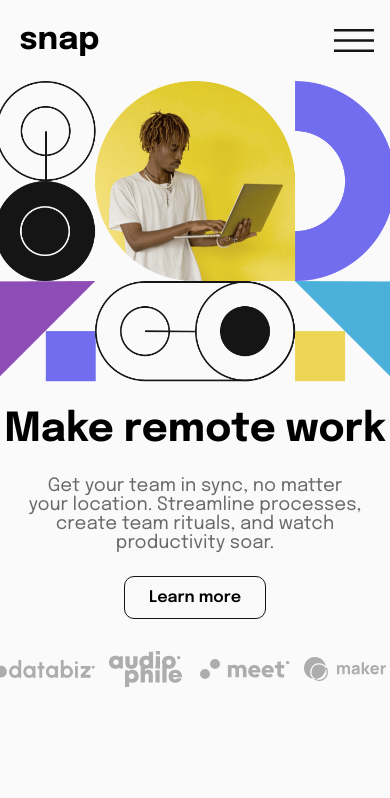
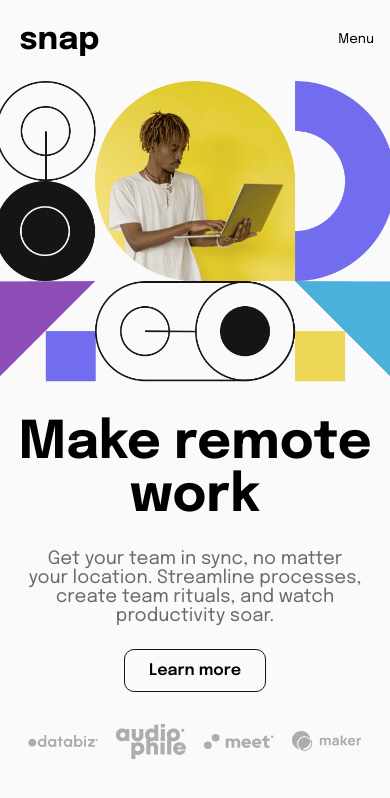
Before and after one commit to LorryAfriyie/intro-section-with-dropdown-navigation, a React (Vite) app: page / in a window 390 px wide. Shown: the top 798 px of the page. Built offline with nearby package versions, Linux system fonts and the light colour scheme.

Commit message:
Code refactor
Adjusting menu style in mobile view.

```diff
--- a/src/components/Navbar.jsx
+++ b/src/components/Navbar.jsx
@@ -51,12 +51,13 @@ export const Navbar = () => {
         className="navbar__open"
         aria-expanded="false"
       >
-        <img
+        <span>Menu</span>
+        {/*  <img
           src="/images/icon-menu.svg"
           alt="open-button"
           width={"40"}
           height={"24"}
-        />
+        /> */}
       </button>
 
       <div
--- a/src/scss/hero.scss
+++ b/src/scss/hero.scss
@@ -9,6 +9,10 @@
     @media (min-width: 40em) {
       grid-template-columns: repeat(2, 1fr);
       gap: 3rem;
+    }
+
+    @media (max-width: 55em) {
+      margin: 0 2.25rem 0 2.25rem;
     }
   }
 
@@ -31,6 +35,10 @@
     @media (width < 40em) {
       font-size: 2.5rem;
       text-align: center;
+    }
+
+    @media (max-width: 55em) {
+      font-size: 3.25rem;
     }
   }
 
@@ -69,6 +77,17 @@
 
   &__client-grid {
     margin-top: auto;
+    display: grid;
+    grid-template-columns: repeat(4, 1fr);
+    place-items: center;
+
+    @media (max-width: 35em) {
+      margin: 0 1.5rem 0 1.5rem;
+
+      img {
+        width: 70px;
+      }
+    }
   }
 
   &__img-container {
@@ -92,10 +111,4 @@
       }
     }
   }
-
-  &__client-grid {
-    display: grid;
-    grid-template-columns: repeat(4, 1fr);
-    place-items: center;
-  }
 }
--- a/src/scss/main.scss
+++ b/src/scss/main.scss
@@ -28,6 +28,9 @@ body {
   background-color: var(--clr-almost-white);
   margin: 0;
   padding: 0;
+}
+
+#root {
   overflow-x: hidden;
   min-height: 100vh;
 }
--- a/src/scss/navbar.scss
+++ b/src/scss/navbar.scss
@@ -50,11 +50,11 @@
       gap: 0;
     }
 
-    @media (width < 40em) {
+    @media (max-width: 35em) {
       flex-direction: column;
       margin-right: auto;
-      //padding-left: 1.25rem;
       margin-block-end: 2rem;
+      margin-block-start: 5rem;
       gap: 1rem;
     }
   }
@@ -63,7 +63,7 @@
     display: inline-block;
     padding: 0px 10px;
 
-    @media (width < 40em) {
+    @media (width < 35em) {
       margin-block-end: 0.5rem;
     }
   }
@@ -97,16 +97,16 @@
       padding: 9px 25px;
       border-radius: 13px;
 
-      @media (min-width: 40em) {
+      @media (min-width: 35em) {
         margin-left: 2.5rem;
       }
     }
 
-    @media (min-width: 40em) {
+    @media (min-width: 35em) {
       margin-left: auto;
     }
 
-    @media (width < 40em) {
+    @media (width < 35em) {
       flex-direction: column;
       align-items: flex-start;
       //padding: 0 30px 0 20px;
@@ -126,12 +126,15 @@
   }
 
   &__open {
-    position: absolute;
-    right: 1rem;
     display: none;
 
-    @media (width < 40em) {
+    @media (max-width: 35em) {
       display: flex;
+      background: url("/images/icon-menu.svg");
+      position: absolute;
+      right: 1rem;
+      top: 2rem;
+      aspect-ratio: 1;
     }
   }
 
@@ -143,14 +146,12 @@
   } */
 
   &__close {
-    position: absolute;
-    margin-inline-start: auto;
-    margin-block-end: 1rem;
-    right: 9rem;
     display: none;
 
-    @media (width <= 40em) {
+    @media (max-width: 35em) {
       display: flex;
+      position: absolute;
+      right: 10rem;
     }
   }
 
```
